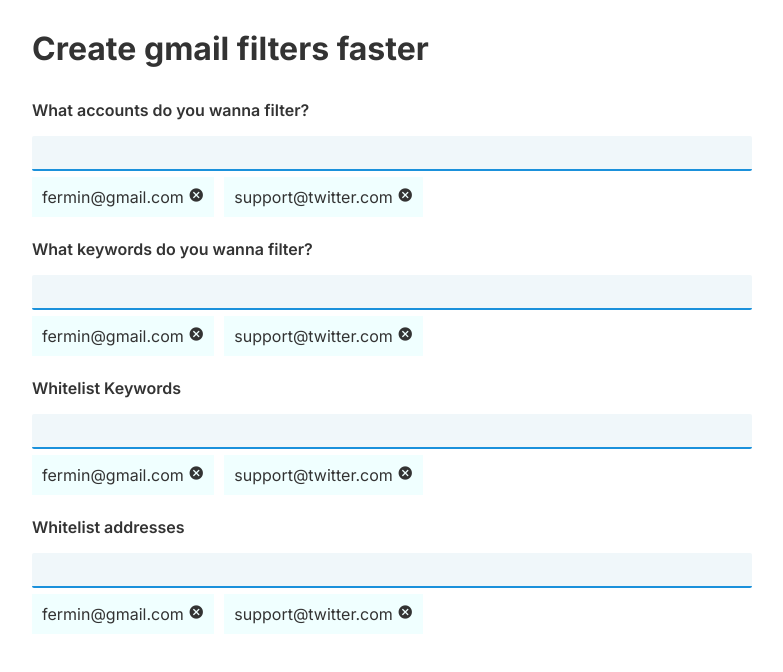
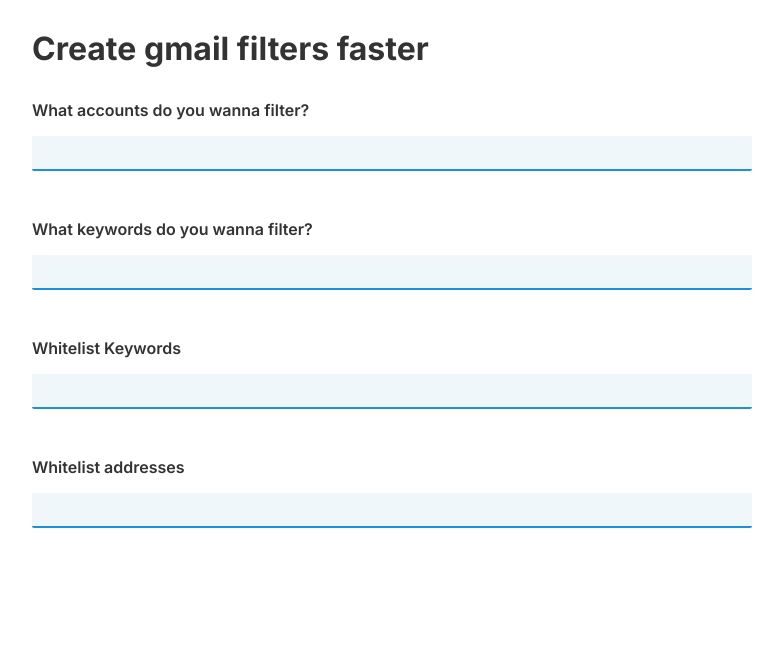
Before and after one commit to ferminrp/gmail-filters, a Svelte app: page / in a window 1280 px wide. Shown: the top 672 px of the page, without its empty margins (248-1031 px from the left). Built offline with nearby package versions, Linux system fonts and the light colour scheme.

Commit message:
manejo de emails bloqueados y keywords bloqueadas

```diff
--- a/src/App.svelte
+++ b/src/App.svelte
@@ -1,30 +1,64 @@
 <script>
 	import TextInput from "./UI/TextInput.svelte";
-	import customFilteredAddresses from "./filterStore";
+	//import customFilteredAddresses from "./filterStore";
 	import Tag from './UI/Tag.svelte'
 
+	// Manejo de blacklist de emails
+
 	let filteredAccounts = [];
+	function newBlockedAddress(event) {
+		// check if filteredAccounts contains event.detail
+		// if not, add it
+		if (filteredAccounts.indexOf(event.detail) === -1) {
+			filteredAccounts = filteredAccounts.concat(event.detail);
+		}
+	}
+
+	function deleteEmail(event){
+		console.log("Borrando "+event.detail);
+		// Delete event.detail from filteredAccounts
+		filteredAccounts = filteredAccounts.filter(function(item){
+			return item !== event.detail;
+		});
+	}
+
+
+	// Manejo de blacklist de keywords
+
+	let filteredKeywords = [];
+	function newBlockedKeyword(event) {
+		filteredKeywords = filteredKeywords.concat(event.detail);
+	}
+
+	function deleteFilteredKeyword(event){
+		console.log("Borrando "+event.detail);
+		// Delete event.detail from filteredAccounts
+		filteredKeywords = filteredKeywords.filter(function(item){
+			return item !== event.detail;
+		});
+	}
 
 </script>
 
 <main>
 	<h1>Create gmail filters faster</h1>
 
-	<TextInput>What accounts do you wanna filter?</TextInput>
+	<TextInput on:save="{newBlockedAddress}">What accounts do you wanna filter?</TextInput>
 
-	{#each $customFilteredAddresses as email}
-	<Tag>{email}</Tag>
+	{#each filteredAccounts as email}
+	<Tag value="{email}" on:delete="{deleteEmail}"></Tag>
 	{/each}
-	<TextInput>What keywords do you wanna filter?</TextInput>
-	{#each $customFilteredAddresses as email}
-	<Tag>{email}</Tag>
+
+	<TextInput on:save="{newBlockedKeyword}">What keywords do you wanna filter?</TextInput>
+	{#each filteredKeywords as keyword}
+	<Tag on:delete="{deleteFilteredKeyword}" value="{keyword}"></Tag>
 	{/each}
 	<TextInput>Whitelist Keywords</TextInput>
-	{#each $customFilteredAddresses as email}
+	{#each filteredAccounts as email}
 	<Tag>{email}</Tag>
 	{/each}
 	<TextInput>Whitelist addresses</TextInput>
-	{#each $customFilteredAddresses as email}
+	{#each filteredAccounts as email}
 	<Tag>{email}</Tag>
 	{/each}
 </main>
--- a/src/UI/Tag.svelte
+++ b/src/UI/Tag.svelte
@@ -1,11 +1,17 @@
 <script>
+    import { createEventDispatcher } from "svelte";
+    const dispatch = createEventDispatcher();
+    export let value = "";
+
+
     function eliminar() {
-        console.log("test");
+        console.log("dispatchig delete " + value);
+        dispatch('delete', value);
     }
 </script>
 
 <div>
-    <span><slot /></span>
+    <span>{value}</span>
     <span on:click={eliminar} class="material-icons-outlined"> cancel </span>
 </div>
 
--- a/src/UI/TextInput.svelte
+++ b/src/UI/TextInput.svelte
@@ -1,16 +1,21 @@
 <script>
+    import { createEventDispatcher } from "svelte";
+    const dispatch = createEventDispatcher();
     export let value = "";
     export let placeholder;
 
-    function save(event){
-        if (event.key == "Enter"){
-        console.log("Enter"+value);
+    function save(event) {
+        if (event.key == "Enter") {
+            console.log("dispatchig " + value);
+            dispatch('save', value);
+            value = "";
+            //console.log("Enter"+value);
         }
     }
 </script>
 
 <p><slot><!-- optional fallback --></slot></p>
-<input on:keydown="{save}" type="text" bind:value {placeholder} />
+<input on:keydown={save} type="text" bind:value {placeholder} />
 
 <style>
     input {
--- a/src/filterStore.js
+++ /dev/null
@@ -1,14 +0,0 @@
-import { writable } from 'svelte/store';
-
-const filteredAddresses = writable([
-    "fermin@gmail.com",
-    "support@twitter.com"
-]);
-
-const customFilteredAddresses = {
-  subscribe: filteredAddresses.subscribe,
-};
-
-
-
-export default customFilteredAddresses;
```
